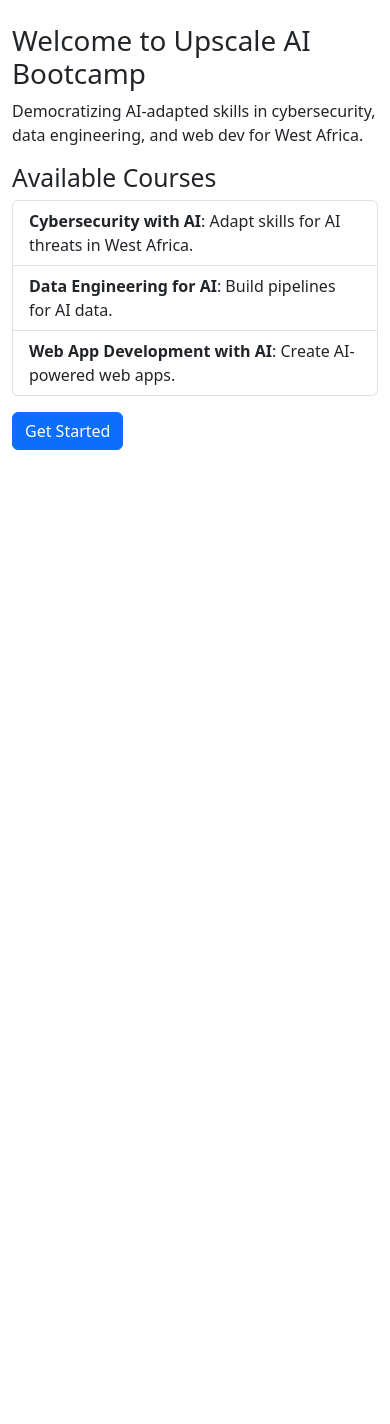
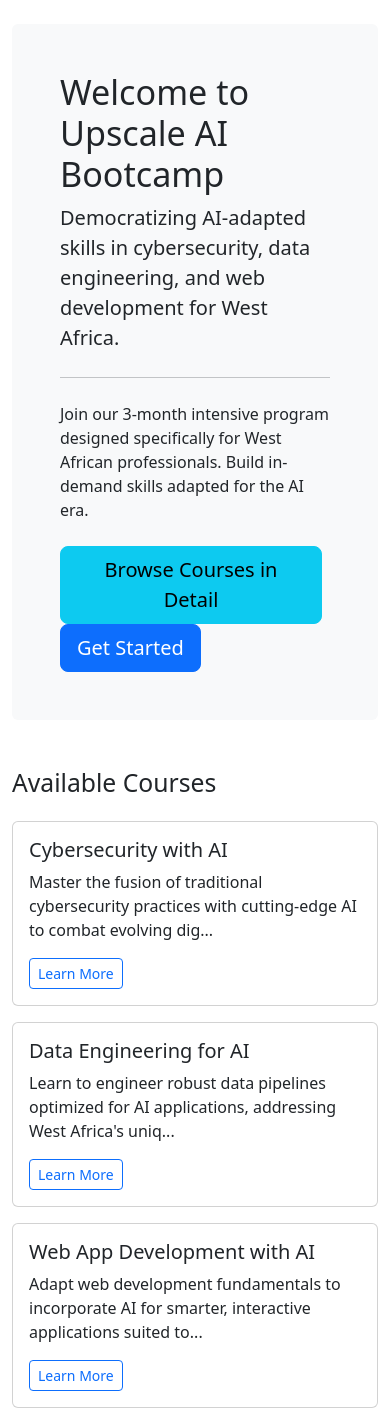
Before and after one commit to ndmx/upscale, a Flask app: page / in a window 390 px wide. Shown: the part 80-1504 px from the top of the page. Before the commit the page ends 530 px from the top, so only its background shows below. Run offline with Flask 3, Linux system fonts and the light colour scheme; data comes from the database, SQL or seed files in the repository.

Commit message:
Add public course browsing with detailed West Africa-focused content
- Add /courses route for public course listing
- Add /course/<id> route for detailed course pages with module previews
- Update Course model description field to Text for longer content
- Create courses.html template with card-based layout
- Create course_detail.html template with breadcrumbs and module previews
- Update index.html with improved jumbotron and 'Browse Courses' button
- Replace seed data with detailed, West Africa-specific course descriptions
- Add 3 modules per course with regional context and practical applications
- Maintain security: full module content remains behind @login_required
- Optimize for mobile-responsive design and West African users

```diff
--- a/app.py
+++ b/app.py
@@ -33,7 +33,7 @@ class Payment(db.Model):
 class Course(db.Model):
     id = db.Column(db.Integer, primary_key=True)
     title = db.Column(db.String(100))
-    description = db.Column(db.String(200))
+    description = db.Column(db.Text)  # Changed to Text for longer descriptions
     modules = db.relationship('Module', backref='course', lazy=True)
 
 class Module(db.Model):
@@ -59,17 +59,20 @@ with app.app_context():
     db.create_all()
     if Course.query.count() == 0:
         courses_data = [
-            {"title": "Cybersecurity with AI", "description": "Adapt skills for AI threats in West Africa.", "modules": [
-                {"title": "Intro to AI Threats", "content": "Learn basics of AI in cyber attacks."},
-                {"title": "Defensive AI Tools", "content": "Hands-on with ML for detection."}
+            {"title": "Cybersecurity with AI", "description": "Master the fusion of traditional cybersecurity practices with cutting-edge AI to combat evolving digital threats in West Africa. This course equips you with skills to detect AI-powered attacks, build intelligent defense systems, and ensure secure digital ecosystems amid rising cybercrimes in regions like Nigeria and Ghana.", "modules": [
+                {"title": "Intro to AI Threats", "content": "Explore how AI is weaponized in cyber attacks, including deepfakes and automated phishing tailored to West African mobile banking vulnerabilities. Learn to identify risks in real-world scenarios like fintech scams and social engineering."},
+                {"title": "Defensive AI Tools", "content": "Hands-on training with machine learning models for anomaly detection and threat prediction. Build AI-driven firewalls and intrusion systems using Python libraries, adapted for low-bandwidth environments common in Senegal and Cameroon."},
+                {"title": "Ethical AI in Security", "content": "Delve into AI biases in cybersecurity tools and ethical considerations for deployment in diverse West African contexts. Case studies on protecting critical infrastructure like power grids from AI-enhanced ransomware."}
             ]},
-            {"title": "Data Engineering for AI", "description": "Build pipelines for AI data.", "modules": [
-                {"title": "ETL Basics", "content": "Extract, transform, load for AI."},
-                {"title": "Cloud Integration", "content": "Use AWS for scalable data."}
+            {"title": "Data Engineering for AI", "description": "Learn to engineer robust data pipelines optimized for AI applications, addressing West Africa's unique challenges like intermittent connectivity and diverse data sources. This course adapts core data skills to power AI models for scalable, efficient solutions in industries from agriculture to healthcare.", "modules": [
+                {"title": "ETL Basics for AI", "content": "Design extract, transform, load processes with AI automation, handling unstructured data from regional sources like mobile transactions in Benin. Use tools like Pandas and Apache Airflow for resilient pipelines."},
+                {"title": "Cloud Integration and Scalability", "content": "Integrate cloud platforms like AWS or Azure with AI data needs, focusing on cost-effective scaling for West African startups. Practical projects on building data lakes for AI training amid power outages."},
+                {"title": "Data Governance with AI", "content": "Implement AI-assisted data quality checks and compliance with laws like Nigeria's NDPA. Explore real-time processing for AI applications in e-commerce and public sector data management."}
             ]},
-            {"title": "Web App Development with AI", "description": "Create AI-powered web apps.", "modules": [
-                {"title": "React with AI APIs", "content": "Integrate OpenAI in frontend."},
-                {"title": "Deployment", "content": "Host on Vercel for mobile users."}
+            {"title": "Web App Development with AI", "description": "Adapt web development fundamentals to incorporate AI for smarter, interactive applications suited to West African users. From mobile-first designs to AI-enhanced features, this course prepares you to build secure, accessible apps that solve local problems like e-learning platforms and fintech tools.", "modules": [
+                {"title": "React with AI APIs", "content": "Build full-stack web apps using React and integrate AI APIs like those from OpenAI for features such as chatbots. Focus on responsive designs for high smartphone usage in Ghana and Senegal."},
+                {"title": "Deployment and Security", "content": "Deploy AI-integrated apps on platforms like Vercel or Heroku, with emphasis on security against regional threats. Hands-on with CI/CD pipelines and performance optimization for low-latency access."},
+                {"title": "AI-Enhanced User Experiences", "content": "Create personalized web features using AI, such as recommendation engines for e-commerce. Address accessibility for diverse users, including offline capabilities for rural West Africa."}
             ]}
         ]
         for c in courses_data:
@@ -93,6 +96,16 @@ def recommend_module(user_id, course_id):
 def home():
     courses = Course.query.all()
     return render_template('index.html', courses=courses)
+
+@app.route('/courses')
+def courses():
+    all_courses = Course.query.all()
+    return render_template('courses.html', courses=all_courses)
+
+@app.route('/course/<int:course_id>')
+def course_detail(course_id):
+    course = Course.query.get_or_404(course_id)
+    return render_template('course_detail.html', course=course)
 
 @app.route('/register', methods=['GET', 'POST'])
 def register():
--- a/templates/index.html
+++ b/templates/index.html
@@ -1,15 +1,29 @@
 {% extends 'base.html' %}
 {% block title %}Home{% endblock %}
 {% block content %}
-    <h1 class="mt-4">Welcome to Upscale AI Bootcamp</h1>
-    <p>Democratizing AI-adapted skills in cybersecurity, data engineering, and web dev for West Africa.</p>
-    <h2>Available Courses</h2>
-    <ul class="list-group">
+    <div class="jumbotron mt-4 p-5 bg-light rounded">
+        <h1 class="display-4">Welcome to Upscale AI Bootcamp</h1>
+        <p class="lead">Democratizing AI-adapted skills in cybersecurity, data engineering, and web development for West Africa.</p>
+        <hr class="my-4">
+        <p>Join our 3-month intensive program designed specifically for West African professionals. Build in-demand skills adapted for the AI era.</p>
+        <div class="mt-4">
+            <a href="{{ url_for('courses') }}" class="btn btn-info btn-lg me-2">Browse Courses in Detail</a>
+            <a href="{{ url_for('register') }}" class="btn btn-primary btn-lg">Get Started</a>
+        </div>
+    </div>
+
+    <h2 class="mt-5">Available Courses</h2>
+    <div class="row mt-4">
         {% for course in courses %}
-            <li class="list-group-item">
-                <strong>{{ course.title }}</strong>: {{ course.description }}
-            </li>
+            <div class="col-md-4 mb-3">
+                <div class="card">
+                    <div class="card-body">
+                        <h5 class="card-title">{{ course.title }}</h5>
+                        <p class="card-text">{{ course.description[:100] }}...</p>
+                        <a href="{{ url_for('course_detail', course_id=course.id) }}" class="btn btn-sm btn-outline-primary">Learn More</a>
+                    </div>
+                </div>
+            </div>
         {% endfor %}
-    </ul>
-    <a href="{{ url_for('register') }}" class="btn btn-primary mt-3">Get Started</a>
+    </div>
 {% endblock %}
```
Also changed, not shown: templates/course_detail.html (added, +45 -0 lines), templates/courses.html (added, +22 -0 lines).
